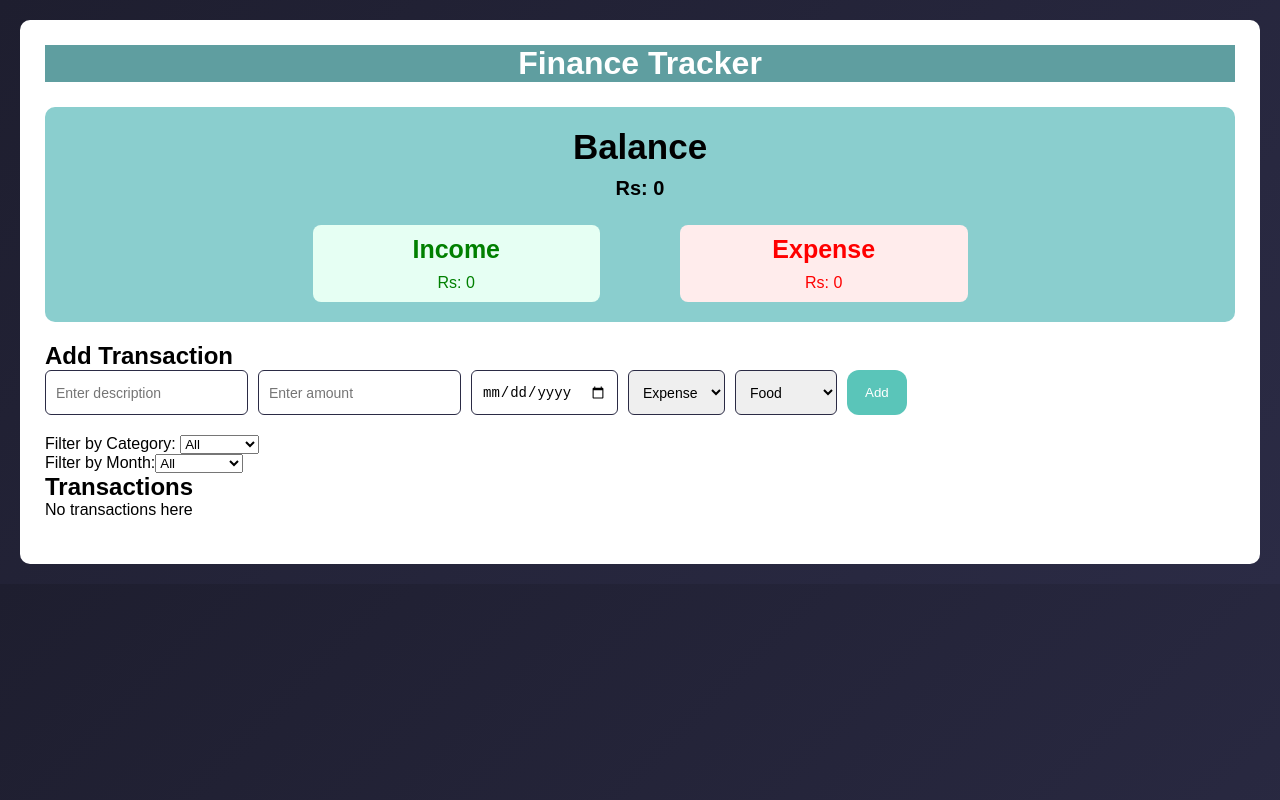
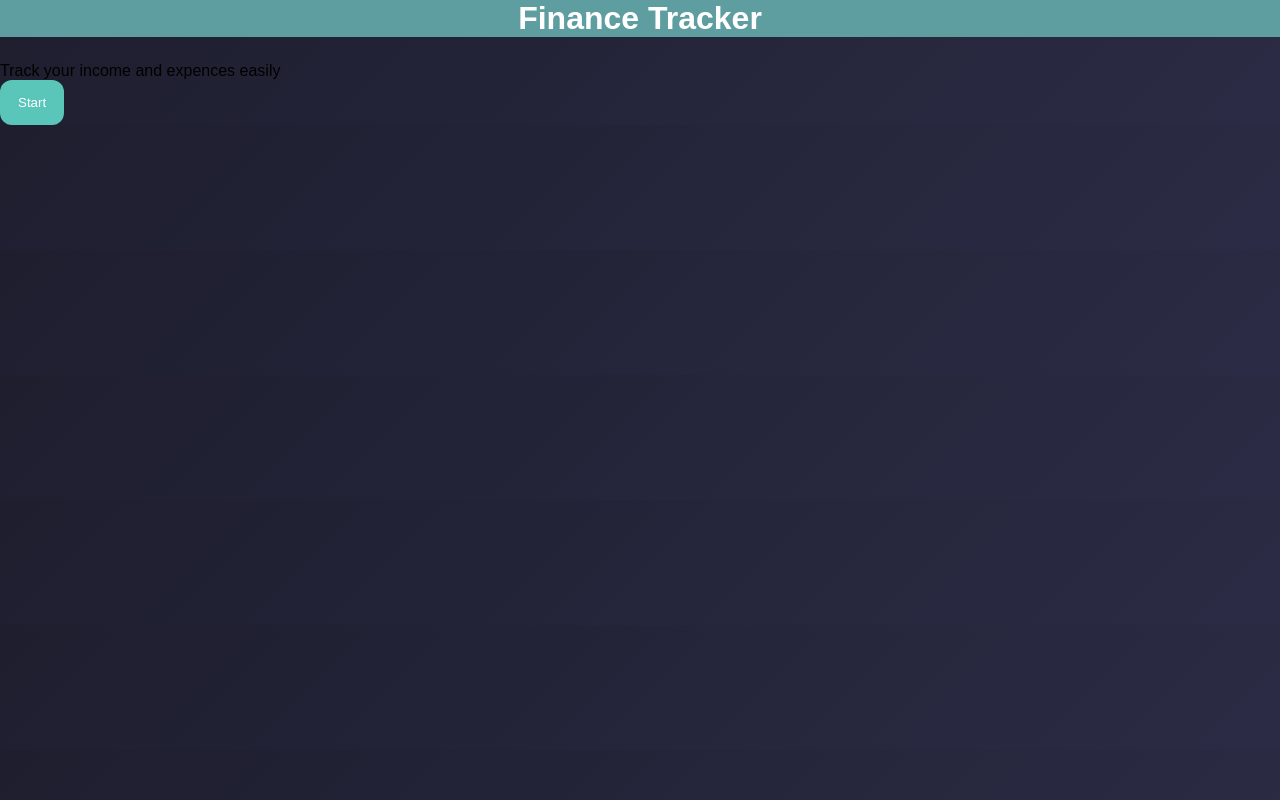
Before and after one commit to Sameerali0/finance-tracker, a React (Vite) app: page / in a window 1280 px wide. Built offline with nearby package versions, Linux system fonts and the light colour scheme.

Commit message:
files name changes and added routing on welcome page click start to go loading page use useNavigate

```diff
--- a/src/App.jsx
+++ b/src/App.jsx
@@ -1,59 +1,17 @@
-import { useState, useEffect } from "react";
-import Balance from "./Balance";
-import TransactionForm from "./TransactionForm";
-import TransactionList from "./TransactionList";
-import CategoryFilter from "./CategoryFilter";
-import MonthFilter from "./MonthFilter";
+import {Routes, Route} from "react-router-dom";
+import Welcome from "./pages/Welcome";
+import Loading from "./pages/Loading";
+import Dashboard from "./pages/Dashboard";
 
-function App() {
+function App(){
+    return(
+        <Routes>
+            <Route path="/" element={<Welcome />} />
+            <Route path="/loading" element={<Loading />} />
+            <Route path="/app" element={<Dashboard />} />
+        </Routes>
+    )
 
-  const [transactions, setTransactions] = useState(() =>{
-
-      const saved = localStorage.getItem("transactions")
-      return saved ? JSON.parse(saved):[];
-  })
-
-  const [selectedCategory, setSelectedCategory] = useState("All")
-  const [selectedMonth, setSelectedMonth] = useState("All")
-
-  useEffect(()=>{
-      localStorage.setItem("transactions", JSON.stringify(transactions))
-  }, [transactions])
-
-  function deleteTransaction(id){
-
-      const updatedTransactions = transactions.filter(
-        (item)=> item.id !== id
-      )
-
-      setTransactions(updatedTransactions)
-  }
-
-
-  const filteredTransactions= transactions.filter((item) =>{
-
-      const categoryMatch= selectedCategory=== "All" || item.category === selectedCategory
-      const monthMacth= selectedMonth=== "All" || (item.date && item.date.split("-")[1] === selectedMonth)
-
-      return categoryMatch && monthMacth
-
-  })
-
-  console.log(transactions)
-
-  console.log(selectedCategory)
-
-
-  return (
-      <div className="main-container">
-        <h1>Finance Tracker</h1>
-        <Balance transactions={transactions}/>
-        <TransactionForm transactions={transactions} setTransactions={setTransactions}/>
-        <CategoryFilter selectedCategory={selectedCategory} setSelectedCategory={setSelectedCategory}/>
-        <MonthFilter selectedMonth={selectedMonth} setSelectedMonth={setSelectedMonth}/>
-        <TransactionList transactions={filteredTransactions} deleteTransaction={deleteTransaction}/>
-      </div>
-  )
 }
 
 export default App
--- /dev/null
+++ b/src/pages/Dashboard.jsx
@@ -0,0 +1,59 @@
+import { useState, useEffect } from "react";
+import Balance from "../Balance";
+import TransactionForm from "../TransactionForm";
+import TransactionList from "../TransactionList";
+import CategoryFilter from "../CategoryFilter";
+import MonthFilter from "../MonthFilter";
+
+function App() {
+
+  const [transactions, setTransactions] = useState(() =>{
+
+      const saved = localStorage.getItem("transactions")
+      return saved ? JSON.parse(saved):[];
+  })
+
+  const [selectedCategory, setSelectedCategory] = useState("All")
+  const [selectedMonth, setSelectedMonth] = useState("All")
+
+  useEffect(()=>{
+      localStorage.setItem("transactions", JSON.stringify(transactions))
+  }, [transactions])
+
+  function deleteTransaction(id){
+
+      const updatedTransactions = transactions.filter(
+        (item)=> item.id !== id
+      )
+
+      setTransactions(updatedTransactions)
+  }
+
+
+  const filteredTransactions= transactions.filter((item) =>{
+
+      const categoryMatch= selectedCategory=== "All" || item.category === selectedCategory
+      const monthMacth= selectedMonth=== "All" || (item.date && item.date.split("-")[1] === selectedMonth)
+
+      return categoryMatch && monthMacth
+
+  })
+
+  console.log(transactions)
+
+  console.log(selectedCategory)
+
+
+  return (
+      <div className="main-container">
+        <h1>Finance Tracker</h1>
+        <Balance transactions={transactions}/>
+        <TransactionForm transactions={transactions} setTransactions={setTransactions}/>
+        <CategoryFilter selectedCategory={selectedCategory} setSelectedCategory={setSelectedCategory}/>
+        <MonthFilter selectedMonth={selectedMonth} setSelectedMonth={setSelectedMonth}/>
+        <TransactionList transactions={filteredTransactions} deleteTransaction={deleteTransaction}/>
+      </div>
+  )
+}
+
+export default App
--- a/src/pages/Welcome.jsx
+++ b/src/pages/Welcome.jsx
@@ -1,10 +1,14 @@
+import { useNavigate } from "react-router-dom"
+
 function Welcome(){
+
+    const goTo= useNavigate()
 
     return(
         <div>
             <h1>Finance Tracker</h1>
             <p>Track your income and expences easily</p>
-            <button>Start</button>
+            <button onClick={()=> goTo("/loading")}>Start</button>
         </div>
     )
 }
```
